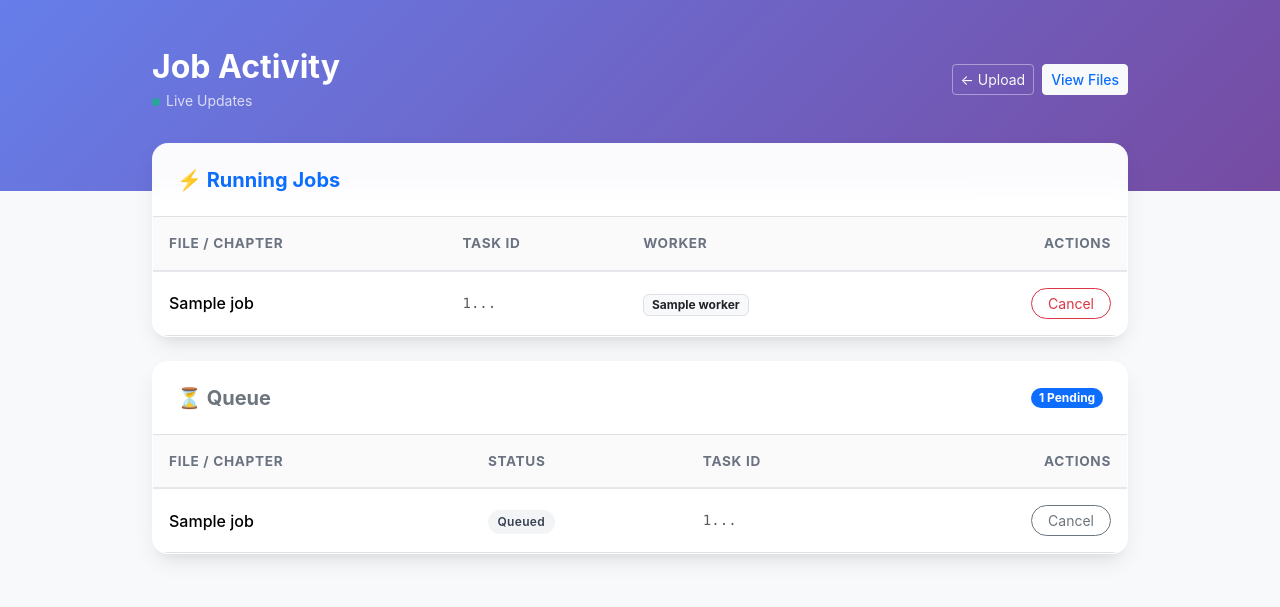
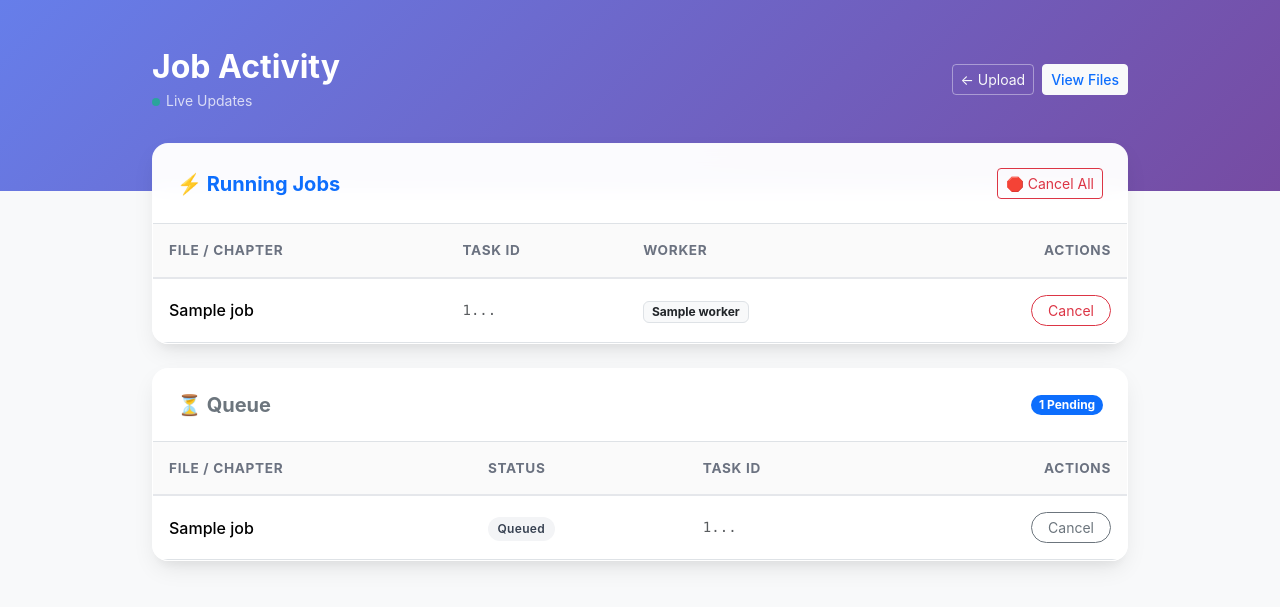
Before and after one commit to JMiahMan1/Docket-TTS, a Flask app: template templates/jobs.html in a window 1280 px wide. Shown: the top 607 px of the page. Run offline with Flask 3, Linux system fonts and the light colour scheme; the template is opened without the code that fills it: most values are stand-ins (such as "Sample title", 1, 10 or a date in 2020); some libraries are stand-ins or nearby versions.

Commit message:
Feat: Add bulk job cancellation on Jobs page

```diff
--- a/app.py
+++ b/app.py
@@ -1291,6 +1291,40 @@ def cancel_job(task_id):
     flash(f'Cancellation request sent for job {task_id}.', 'success')
     return redirect(url_for('jobs_page'))
 
+@app.route('/cancel-all-jobs', methods=['POST'])
+def cancel_all_jobs():
+    cancelled_count = 0
+    try:
+        inspector = celery.control.inspect()
+
+        # Get all active tasks
+        active_tasks = inspector.active() or {}
+        for worker, tasks in active_tasks.items():
+            for task in tasks:
+                task_id = task['id']
+                celery.control.revoke(task_id, terminate=True, signal='SIGKILL')
+                cancelled_count += 1
+                app.logger.info(f"Cancelled active task {task_id}")
+
+        # Get all reserved/queued tasks
+        reserved_tasks = inspector.reserved() or {}
+        for worker, tasks in reserved_tasks.items():
+            for task in tasks:
+                task_id = task['id']
+                celery.control.revoke(task_id, terminate=True)
+                cancelled_count += 1
+                app.logger.info(f"Cancelled queued task {task_id}")
+
+        if cancelled_count > 0:
+            flash(f'Successfully cancelled {cancelled_count} job(s).', 'success')
+        else:
+            flash('No jobs to cancel.', 'info')
+    except Exception as e:
+        app.logger.error(f"Error cancelling jobs: {e}")
+        flash('Error cancelling jobs. Please try again.', 'error')
+
+    return redirect(url_for('jobs_page'))
+
 @app.route('/delete-bulk', methods=['POST'])
 def delete_bulk():
     app.logger.info(f"Received delete request. Form data: {request.form}")
--- a/templates/jobs.html
+++ b/templates/jobs.html
@@ -142,8 +142,16 @@
 
         <!-- Running Jobs -->
         <div class="glass-card mb-4">
-            <div class="p-4 border-bottom bg-white bg-opacity-50">
+            <div class="p-4 border-bottom bg-white bg-opacity-50 d-flex justify-content-between align-items-center">
                 <h5 class="mb-0 fw-bold text-primary">⚡ Running Jobs</h5>
+                {% if running_jobs %}
+                <form method="POST" action="/cancel-all-jobs" style="margin: 0;">
+                    <button type="submit" class="btn btn-sm btn-outline-danger"
+                        onclick="return confirm('Are you sure you want to cancel all {{ running_jobs | length }} running jobs?');">
+                        🛑 Cancel All
+                    </button>
+                </form>
+                {% endif %}
             </div>
             <div class="p-0">
                 {% if running_jobs %}
```
